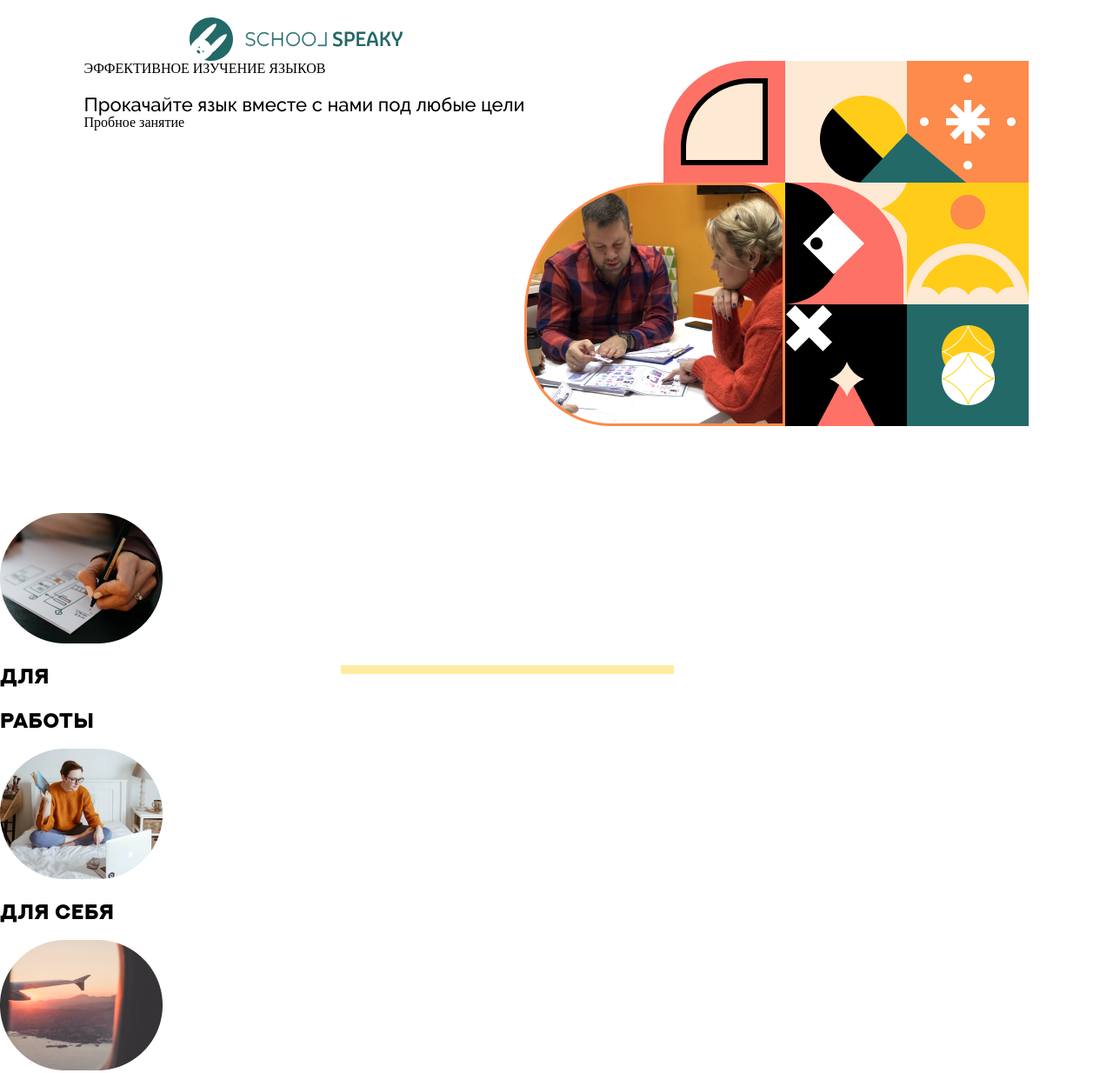
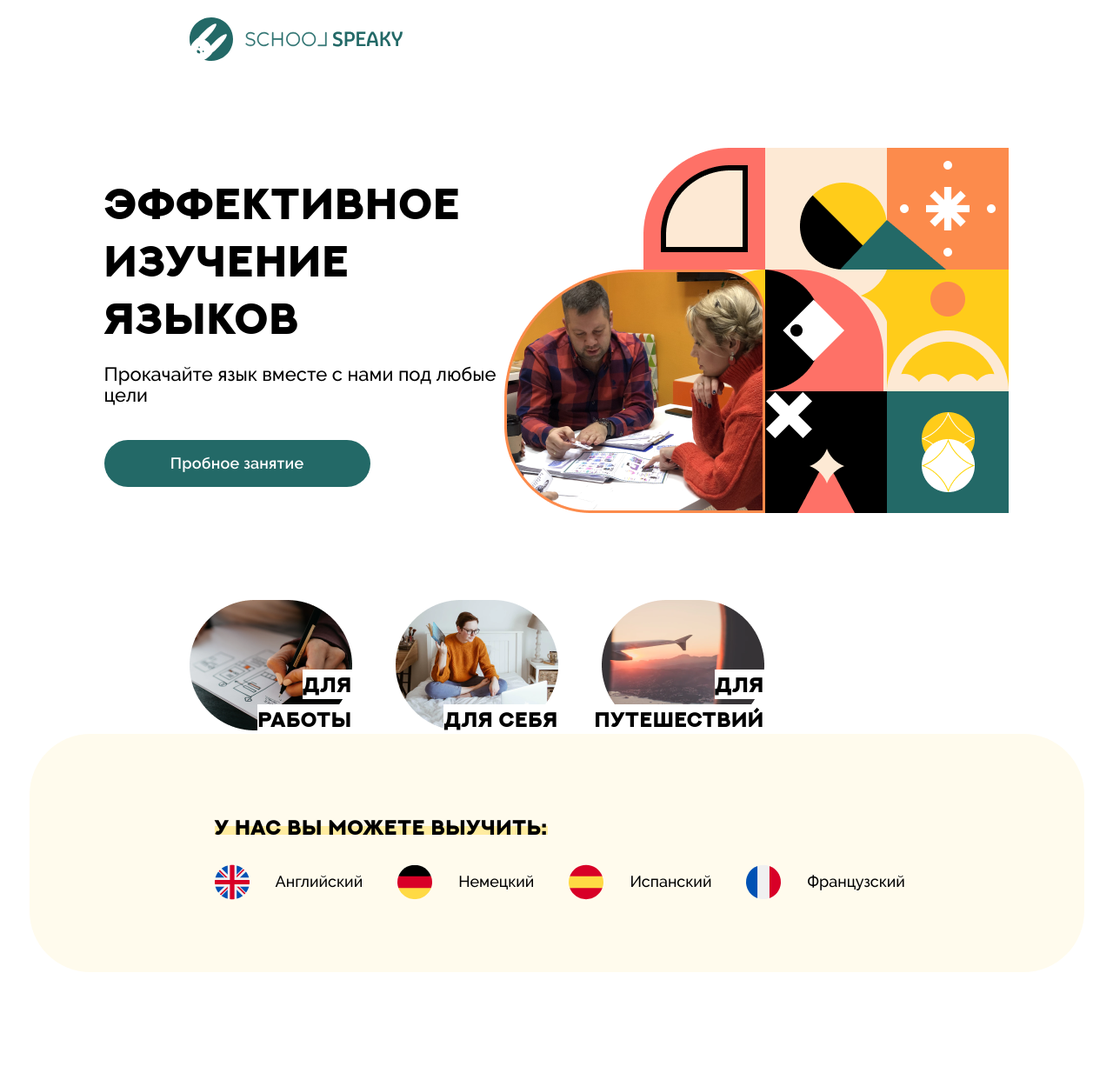
Before and after one commit to diselyuti/SpeakySchool, a plain HTML site: page source/for_olds.html in a window 1280 px wide. Shown: the top 1234 px of the page at 87% size. Drawn offline with nearby package versions, Linux system fonts and the light colour scheme.

Commit message:
old page - bug fixes

```diff
--- a/css/scss/olds.scss
+++ b/css/scss/olds.scss
@@ -1,5 +1,19 @@
 .unit_1{
+    margin-top: 100px;
+    align-items: center;
     .left{
+        width: 36%;
+        .big_text{
+            font-family: NEXT ART;
+            font-size: 50px;
+            font-style: normal;
+            font-weight: 900;
+            line-height: 66px;
+            letter-spacing: 0.02em;
+            text-align: left;
+            margin-right: 0;
+            width: 85%;
+        }
         .small_text{
             margin-top: 20px;
 
@@ -10,11 +24,55 @@
             line-height: 24px;
             letter-spacing: 0px;
             text-align: left;
+
+        }
+
+        .button_trial_lesson{
+            font-family: Raleway;
+            font-size: 18px;
+            font-style: normal;
+            font-weight: 600;
+            line-height: 18px;
+            letter-spacing: 0.01em;
+            text-align: left;
+            max-width: 230px;
+            width: 60%;
+            margin-top: 40px;
+            padding: 18px 38px 18px 38px;
+            background-color: #236967;
+            color: white;
+            text-align: center;
+            border-radius: 30px;
+            &:hover{
+                    background-color: #30928f;
+            }
         }
     }
 }
 .unit_2{
     margin-top: 100px;
+    display: flex;
+    flex-wrap: wrap;
+    margin: 100px 0 0 17%;
+    div{
+        position: relative;
+        h1{
+            margin: 0;
+            position: absolute;
+            bottom: 0;
+            right: 0;
+            background-color: white;
+        }
+    }
+    .middle{
+        margin: 0 50px 0 50px;
+    }
+}
+.unit_3{
+    display: flex;
+    .languages{
+        display: flex;
+    }
 }
 .unit_4{
     margin-top: 140px;
--- a/source/for_olds.html
+++ b/source/for_olds.html
@@ -60,30 +60,31 @@
     <div class="unit_2">
         <div class="left">
             <img src="../img/images/401.png">
-            <h1 class="text">
+            <h1 class="text" style="bottom: 40px;">
                 для
             </h1>
-            <h1 class="text" style="top: 105px;">
+            <h1 class="text">
                 работы
             </h1>
         </div>
         <div class="middle">
             <img src="../img/images/402.png">
-            <h1 class="text" style="top: 105px;">
+            <h1 class="text" >
                 для себя
             </h1>
         </div>
         <div class="right">
             <img src="../img/images/403.png">
-            <h1 class="text">
+            <h1 class="text" style="bottom: 40px;">
                 для
             </h1>
-            <h1 class="text" style="top: 105px;">
+            <h1 class="text">
                 путешествий
             </h1>
         </div>
     </div>
     <div class="unit_3">
+        <div class="unit">
             <div class="maintext">
                 <div class="rectangle"></div>
                 <h1 class="text">У нас вы можете выучить:</h1>
@@ -104,6 +105,7 @@
                 <div class="fr">
                     <img src="../img/icons/france.svg">
                     <h2 class="lang_text">Французский</h2>
+                </div>
             </div>
         </div>
     </div>
@@ -182,7 +184,7 @@
             <h1>пакеты обучения</h1>
             <div class="rectangle"></div>
             <h2>Выбирайте удобный формат встреч</h2>
-            <img src="../img/images/410.png">
+
         </div>
     </div>
     <div class="unit_9">
```
Also changed, not shown: css/olds.css, css/scss/unit_9.scss (line endings or trailing spaces), 1 other file. Lines whose indentation alone changed are shown as unchanged.
